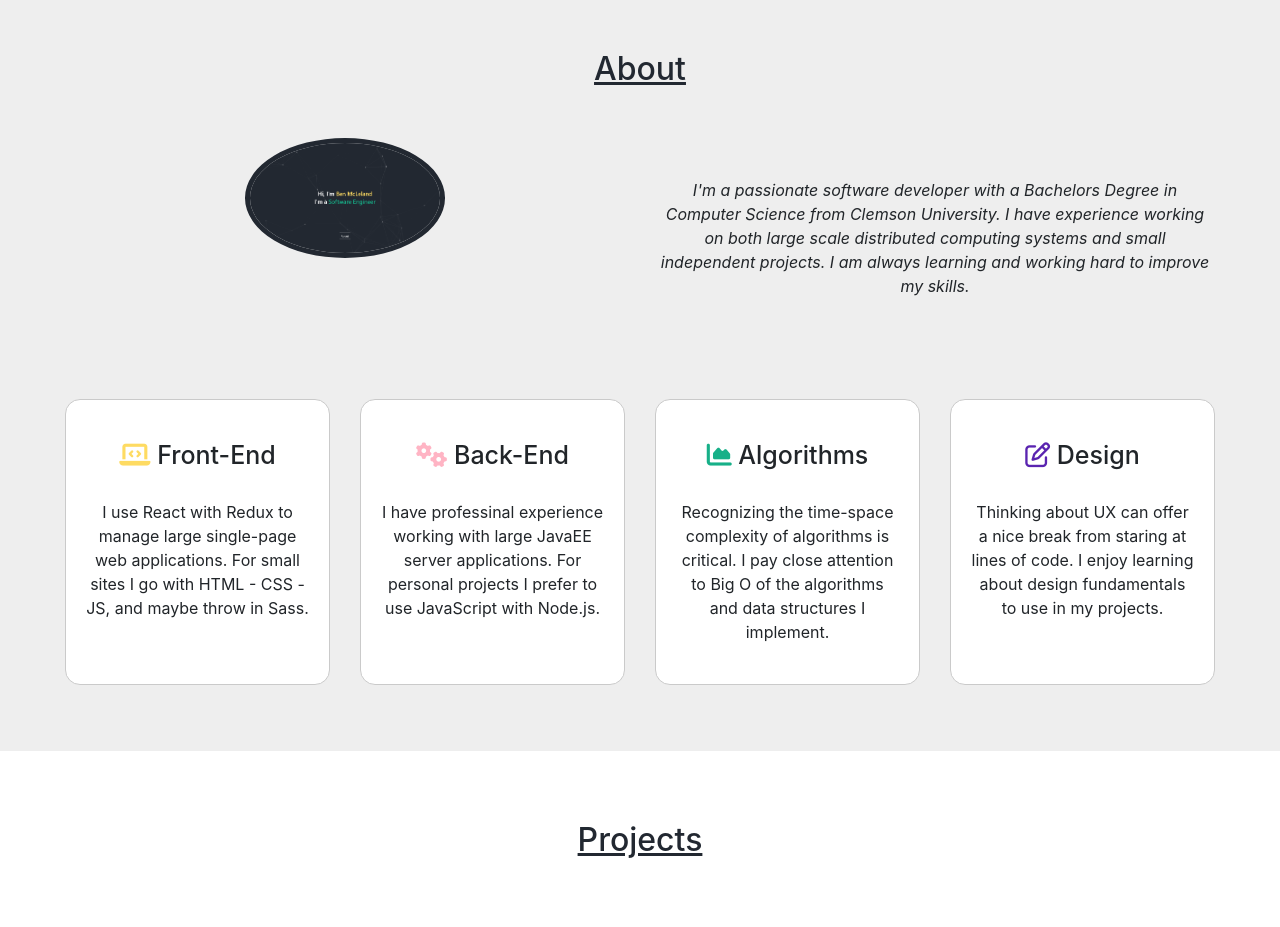
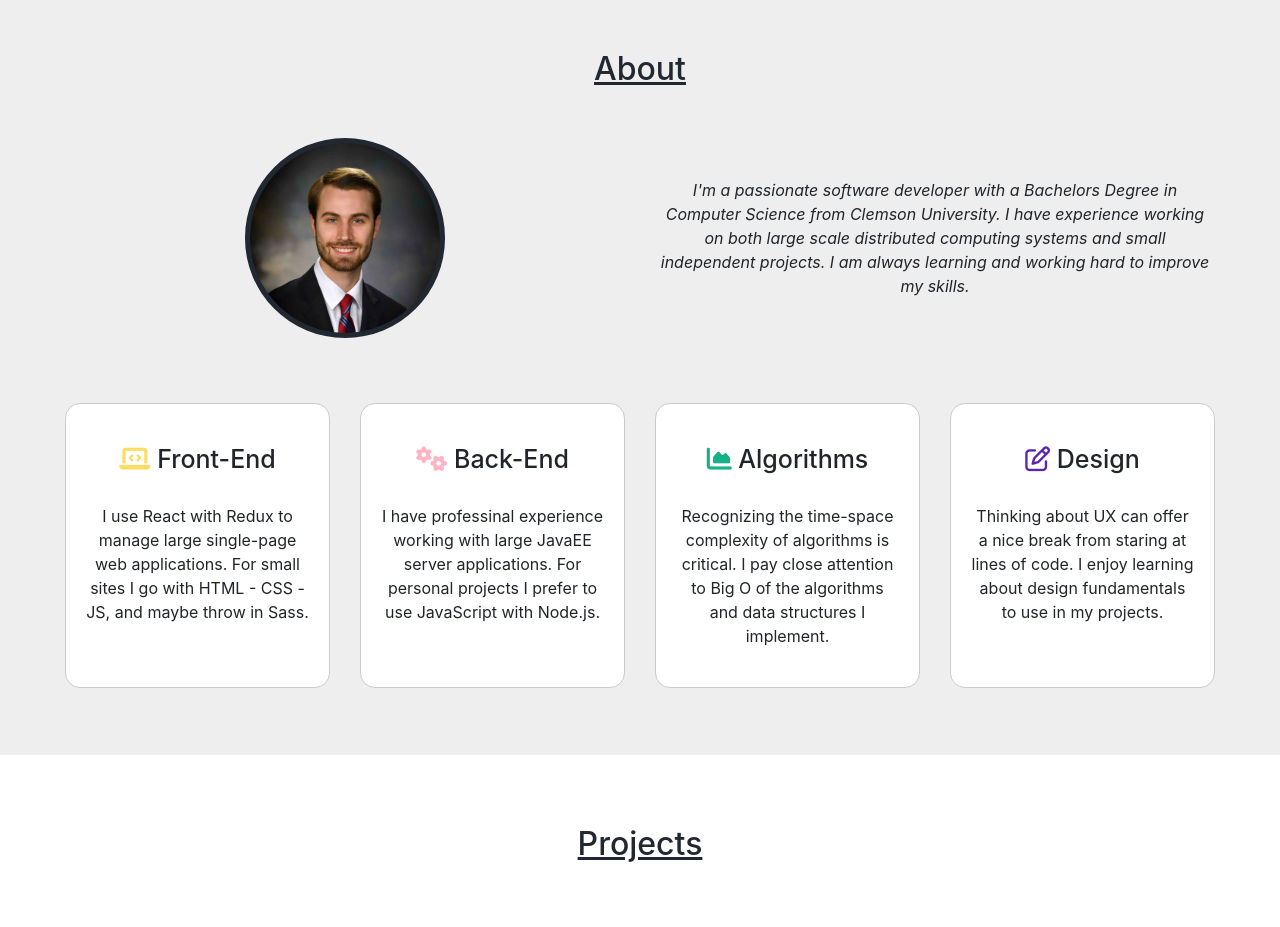
Before and after one commit to bmclela/my-portfolio, a website: page index.html in a window 1280 px wide. Shown: the part 820-1747 px from the top of the page. Drawn offline with nearby package versions, Linux system fonts and the light colour scheme.

Commit message:
changed profile image

```diff
--- a/index.html
+++ b/index.html
@@ -51,7 +51,7 @@
           <div class="image-panel col-md-6 col-12">
             <img
               class="headshot"
-              src="images/webimage.jpg"
+              src="images/headshot_circle.png"
               alt="headshot"
             />
           </div>
```
